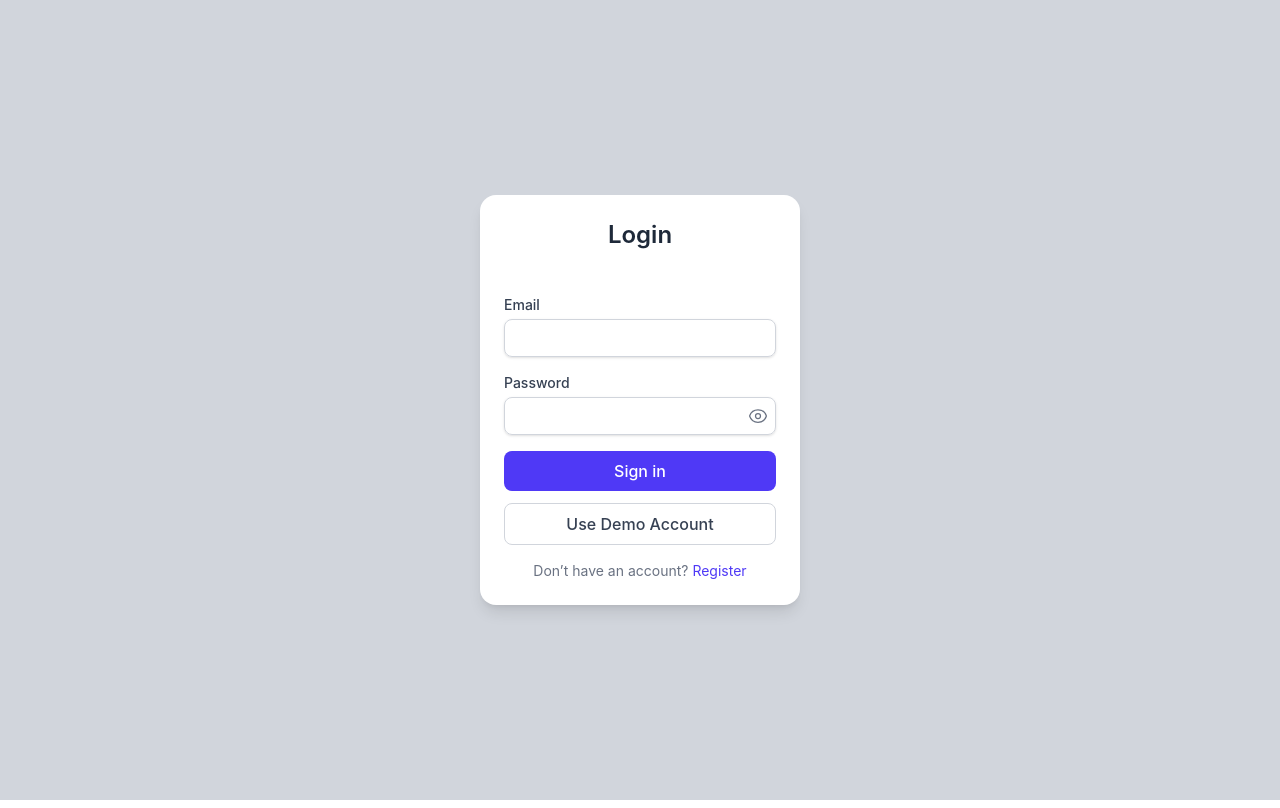
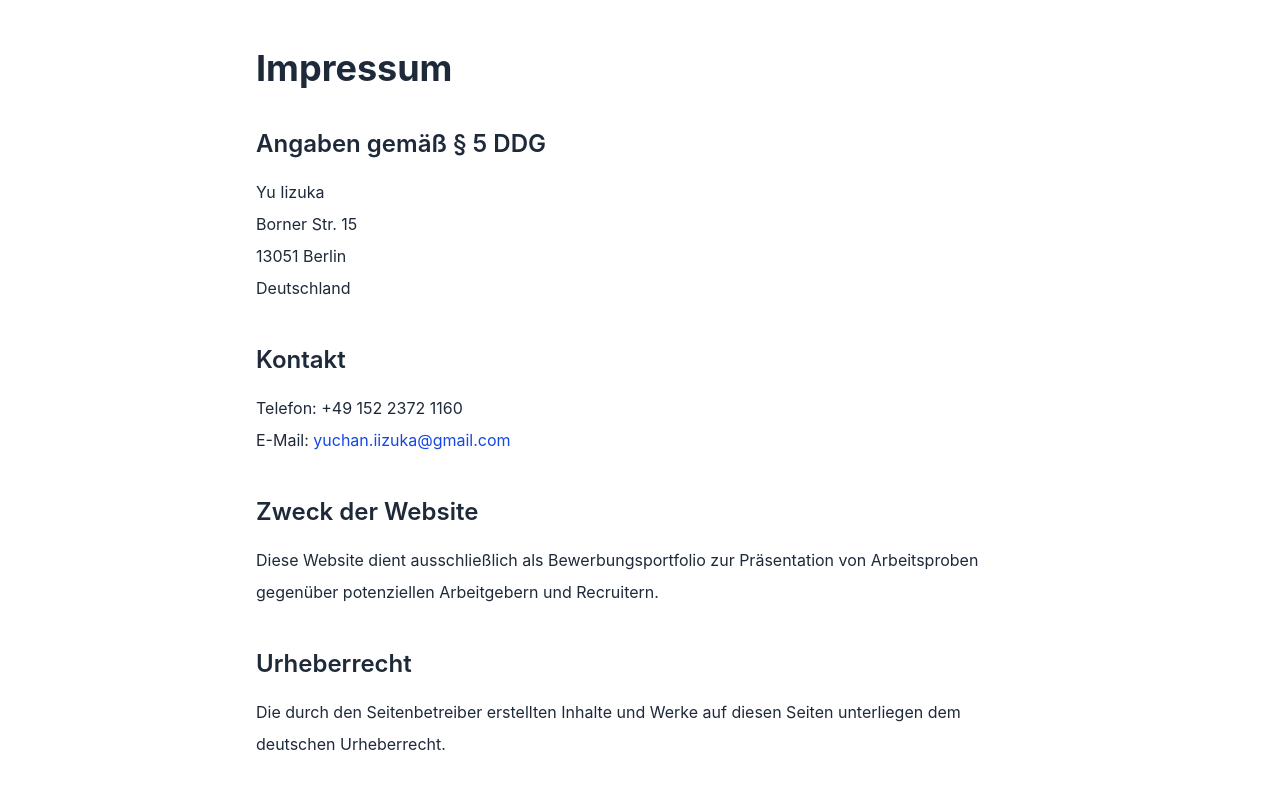
Before and after one commit to Yuchan48/audio-transcriber-platform, a React (Vite) app in the folder frontend/: page /impressum in a window 1280 px wide. Before the commit this address led to /login. Built offline with nearby package versions, Linux system fonts and the light colour scheme; no server answers.

Commit message:
Added Impressum

```diff
--- a/frontend/src/App.tsx
+++ b/frontend/src/App.tsx
@@ -18,6 +18,7 @@ import RegisterPage from "./pages/RegisterPage";
 import AdminUsers from "./pages/dashboard/AdminUsers";
 import AdminAudio from "./pages/dashboard/AdminAudio";
 import UserDashboard from "./pages/dashboard/UserDashboard";
+import Impressum from "./pages/Impressum";
 
 const App = () => {
   return (
@@ -40,14 +41,14 @@ const App = () => {
           },
           success: {
             duration: 6000, // longer duration for success
-            theme: {
+            iconTheme: {
               primary: "green",
               secondary: "white",
             },
           },
           error: {
             duration: 8000, // longer duration for errors
-            theme: {
+            iconTheme: {
               primary: "red",
               secondary: "white",
             },
@@ -89,6 +90,7 @@ const App = () => {
             />
           </Route>
 
+          <Route path="/impressum" element={<Impressum />} />
           <Route path="*" element={<Navigate to="/login" replace />} />
         </Routes>
       </Router>
--- a/frontend/src/pages/Dashboard.tsx
+++ b/frontend/src/pages/Dashboard.tsx
@@ -32,12 +32,23 @@ const Dashboard = () => {
       </div>
 
       {/* Main */}
-      <div className="flex-1 flex flex-col">
+      <div className="flex-1 flex flex-col min-h-screen md:ml-0">
         <Navbar onMenuClick={() => setSidebarOpen(true)} />
 
-        <div className="p-6 overflow-auto">
+        <main className="flex-1 p-6">
           <Outlet />
-        </div>
+        </main>
+
+        {/* Footer */}
+
+        <a
+          href="/impressum"
+          target="_blank"
+          rel="noopener noreferrer"
+          className="w-full text-center text-sm pb-4 text-gray-500 hover:underline"
+        >
+          Impressum
+        </a>
       </div>
     </div>
   );
--- /dev/null
+++ b/frontend/src/pages/Impressum.tsx
@@ -0,0 +1,60 @@
+const Impressum = () => {
+  return (
+    <div className="min-h-screen w-full bg-white px-6 py-12">
+      <div className="mx-auto max-w-3xl text-gray-800">
+        <h1 className="text-4xl font-bold mb-10">Impressum</h1>
+
+        <section className="mb-10">
+          <h2 className="text-2xl font-semibold mb-4">Angaben gemäß § 5 DDG</h2>
+
+          <p className="leading-8">
+            Yu Iizuka
+            <br />
+            Borner Str. 15
+            <br />
+            13051 Berlin
+            <br />
+            Deutschland
+          </p>
+        </section>
+
+        <section className="mb-10">
+          <h2 className="text-2xl font-semibold mb-4">Kontakt</h2>
+
+          <p className="leading-8">
+            Telefon: +49 152 2372 1160
+            <br />
+            E-Mail:{" "}
+            <a
+              href="mailto:yuchan.iizuka@gmail.com"
+              className="text-blue-700 hover:underline"
+            >
+              yuchan.iizuka@gmail.com
+            </a>
+          </p>
+        </section>
+
+        <section className="mb-10">
+          <h2 className="text-2xl font-semibold mb-4">Zweck der Website</h2>
+
+          <p className="leading-8">
+            Diese Website dient ausschließlich als Bewerbungsportfolio zur
+            Präsentation von Arbeitsproben gegenüber potenziellen Arbeitgebern
+            und Recruitern.
+          </p>
+        </section>
+
+        <section>
+          <h2 className="text-2xl font-semibold mb-4">Urheberrecht</h2>
+
+          <p className="leading-8">
+            Die durch den Seitenbetreiber erstellten Inhalte und Werke auf
+            diesen Seiten unterliegen dem deutschen Urheberrecht.
+          </p>
+        </section>
+      </div>
+    </div>
+  );
+};
+
+export default Impressum;
--- a/frontend/src/pages/LoginPage.tsx
+++ b/frontend/src/pages/LoginPage.tsx
@@ -174,6 +174,15 @@ const LoginPage = () => {
           </button>
         </div>
       </div>
+
+      <a
+        href="/impressum"
+        target="_blank"
+        rel="noopener noreferrer"
+        className="mt-4 text-center text-sm text-gray-500 hover:underline absolute bottom-4"
+      >
+        Impressum
+      </a>
     </div>
   );
 };
--- a/frontend/src/pages/RegisterPage.tsx
+++ b/frontend/src/pages/RegisterPage.tsx
@@ -208,6 +208,15 @@ const RegisterPage = () => {
           </button>
         </div>
       </div>
+
+      <a
+        href="/impressum"
+        target="_blank"
+        rel="noopener noreferrer"
+        className="mt-4 text-center text-sm text-gray-500 hover:underline absolute bottom-4"
+      >
+        Impressum
+      </a>
     </div>
   );
 };
```
